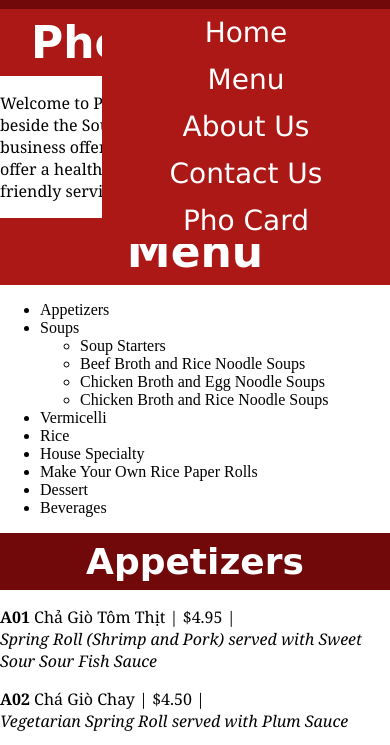
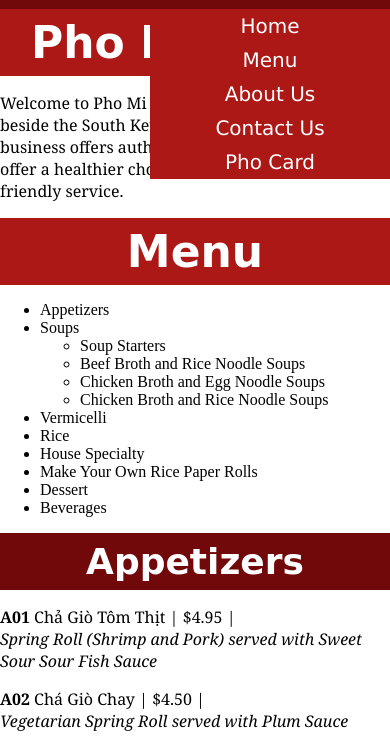
Before and after one commit to hldouglas/dsn1674-project-3, a plain HTML site: page index.html in a window 390 px wide. Both pictures are taken after a click on the label 355 px from the left and 39 px from the top of the page. Shown: the part 67-812 px from the top of the page. Drawn offline with Linux system fonts and the light colour scheme; a web font is replaced by a local one.

Commit message:
Mobile test for drop down menu

```diff
--- a/css/main.css
+++ b/css/main.css
@@ -41,7 +41,7 @@ h1, h2 {
   position: absolute;
   right: 0;
   top: 100%;
-  width: 18em;
+  width: 15em;
 }
 
 .nav a {
@@ -49,7 +49,7 @@ h1, h2 {
   padding: 0.25em;
   text-decoration: none;
   color: #fff;
-  font-size: 1.75em;
+  font-size: 1.25em;
   font-family: Verdana, Geneva, sans-serif;
 }
 
```
